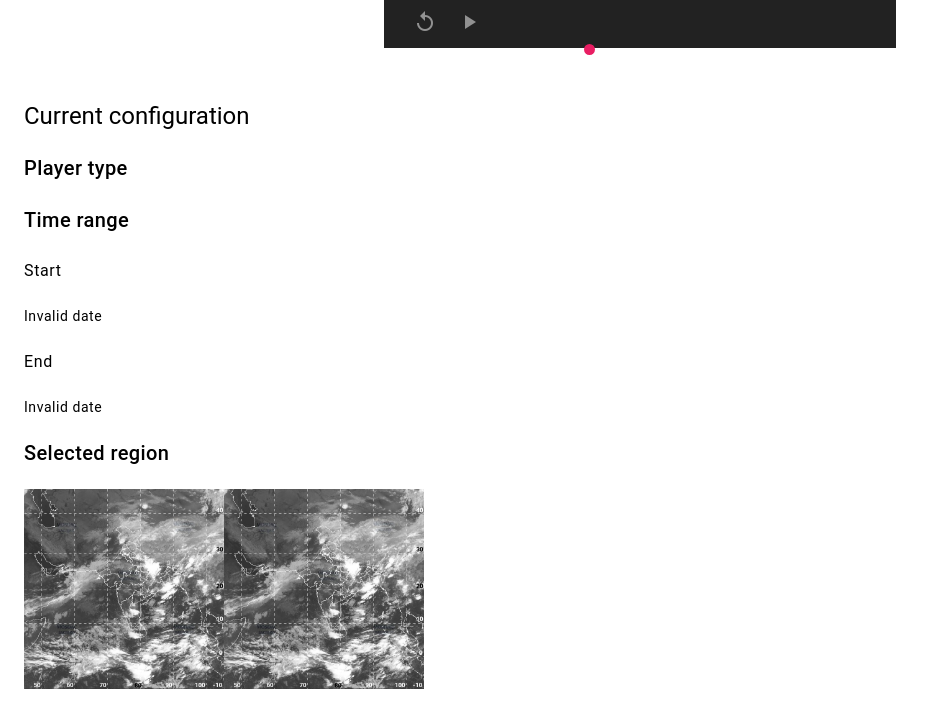
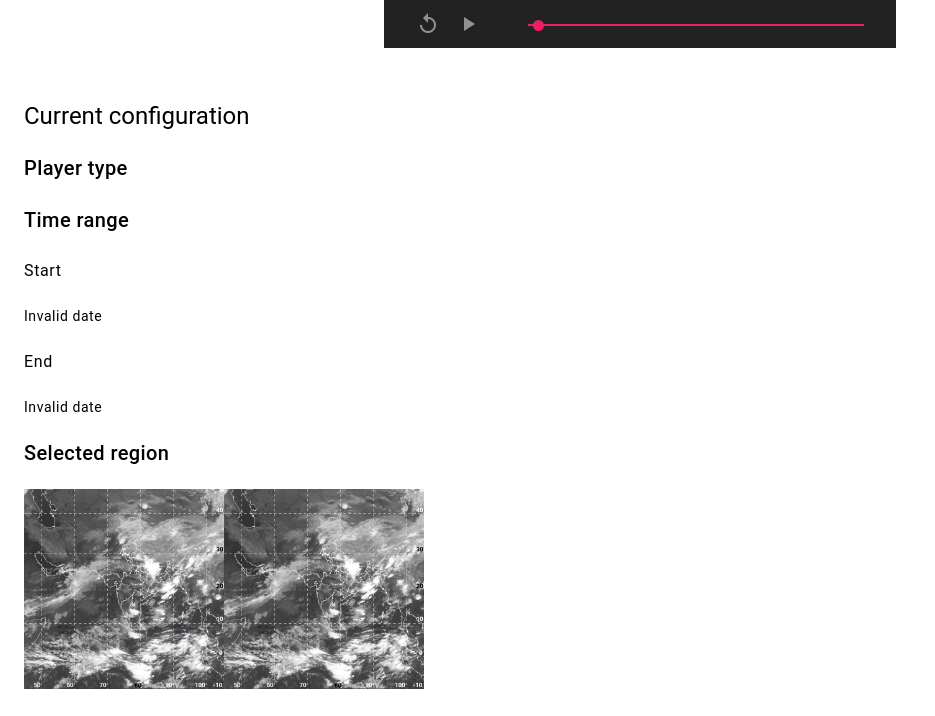
Before and after one commit to faheel/isro-web-player, a Django app: template player/templates/player/play.html in a window 1280 px wide. Shown: the part 376-1092 px from the top of the page, without its empty margins (0-935 px from the left). Run offline with Django 3.2, Linux system fonts and the light colour scheme; the template is opened without the code that fills it, so the values that code supplies are empty; some libraries are stand-ins or nearby versions.

Commit message:
Fix style and layout for player controls

```diff
--- a/player/templates/player/play.html
+++ b/player/templates/player/play.html
@@ -17,15 +17,13 @@
     <section id="player-container">
       <canvas id="player"></canvas>
       <div id="player-controls">
-        <div>
+        <div style="display: flex; padding-left: 2rem; padding-right: 2rem">
           <i class="material-icons" id="jump-to-start" onclick="jumpToStart()">replay</i>
           <i class="material-icons" id="play-pause" onclick="playPause()">play_arrow</i>
         </div>
-        <div class="mdc-layout-grid">
-          <div class="mdc-layout-grid__inner">
         <div class="mdc-slider mdc-slider--discrete" tabindex="0" role="slider"
             aria-valuemin="0" aria-valuemax="4" aria-valuenow="2"
-                aria-label="Select Value">
+            aria-label="Select Value" style="margin-right: 2rem">
           <div class="mdc-slider__track-container">
             <div class="mdc-slider__track"></div>
           </div>
@@ -37,8 +35,6 @@
               <circle cx="10.5" cy="10.5" r="7.875"></circle>
             </svg>
             <div class="mdc-slider__focus-ring"></div>
-              </div>
-            </div>
           </div>
         </div>
       </div>
```
Lines whose indentation alone changed are shown as unchanged.
